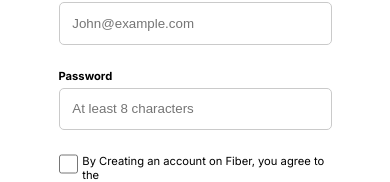
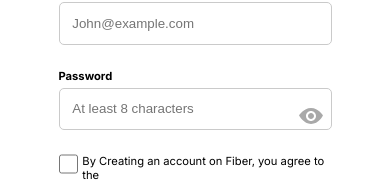
Before and after one commit to mohsen79/shatel, a Next.js app: page /signup in a window 390 px wide. Shown: the part 260-442 px from the top of the page. Built offline with nearby package versions, Linux system fonts and the light colour scheme.

Commit message:
missed hide/show icon added to password input & signup page and header responsvie style

```diff
--- a/app/components/Input/Input.module.css
+++ b/app/components/Input/Input.module.css
@@ -17,3 +17,8 @@
     border-radius: 5px;
     color: black;
 }
+
+.hideIcon {
+    background: url("../../../public/assets/hide\ password.svg") no-repeat;
+    background-position: 97% 15px;
+}
--- a/app/components/Input/Input.tsx
+++ b/app/components/Input/Input.tsx
@@ -3,15 +3,16 @@ import styles from './Input.module.css';
 
 interface Props {
     label: string,
-    type: string,
-    placeholder?: string
+    type?: string,
+    placeholder?: string,
 }
 
-const Input = ({ label, type, placeholder }: Props) => {
+const Input = ({ label, type = 'text', placeholder }: Props) => {
+
     return (
         <div className={styles.input}>
             <label><b>{label}</b></label>
-            <input type={type} placeholder={placeholder} />
+            <input className={label === 'Password' ? styles.hideIcon : ''} type={type} placeholder={placeholder} />
         </div>
     )
 }
--- a/app/components/layout/Header/Header.module.css
+++ b/app/components/layout/Header/Header.module.css
@@ -20,7 +20,6 @@
 @media screen and (max-width: 1024px) {
     .header {
         font-size: .7rem;
-        justify-content: space-between;
     }
 }
 
--- a/app/signup/page.module.css
+++ b/app/signup/page.module.css
@@ -18,8 +18,9 @@
     height: 100%;
     display: flex;
     flex-direction: column;
-    gap: 1rem;
+    gap: 2rem;
     padding: 5rem 0rem;
+    justify-content: center;
 }
 
 .authForm form {
@@ -85,14 +86,6 @@
 }
 
 @media screen and (max-width: 1024px) {
-    .authForm {
-        width: 70%;
-        gap: 1rem;
-        padding: 3rem 0rem;
-    }
-}
-
-@media screen and (max-width: 768px) {
     .signup {
         flex-direction: column;
     }
@@ -105,4 +98,9 @@
     .carouselInfo {
         width: 70%;
     }
+    .authForm {
+        width: 70%;
+        gap: 1rem;
+        padding: 3rem 0rem;
+    }
 }
--- a/app/signup/page.tsx
+++ b/app/signup/page.tsx
@@ -6,6 +6,7 @@ import Button from '../components/Button/Button';
 import Image from 'next/image';
 import Carousel from '../../public/assets/Sign Up Image.png';
 import Link from 'next/link';
+import hide from '../../public/assets/hide\ password.svg';
 
 const Signup = () => {
     return (
@@ -15,7 +16,7 @@ const Signup = () => {
                     <h4>Fiber</h4>
                     <h2>Creat Your Fiber Account</h2>
                     <form>
-                        <Input label="Your Name" type="text" placeholder='John Doe' />
+                        <Input label="Your Name" placeholder='John Doe' />
                         <Input label="E-mail" type="email" placeholder='John@example.com' />
                         <Input label="Password" type="password" placeholder='At least 8 characters' />
                         <div className={styles.termCondition}>
```
